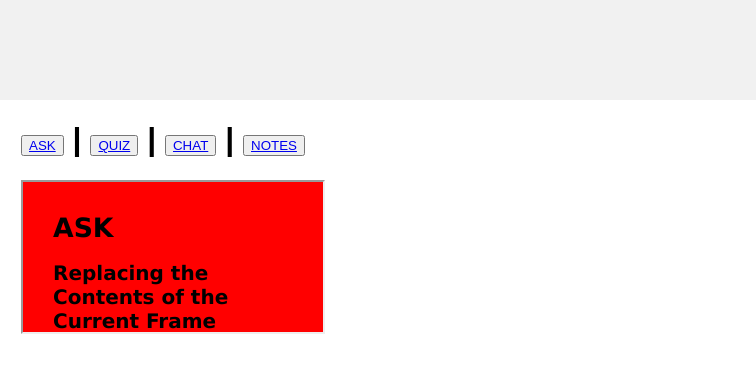
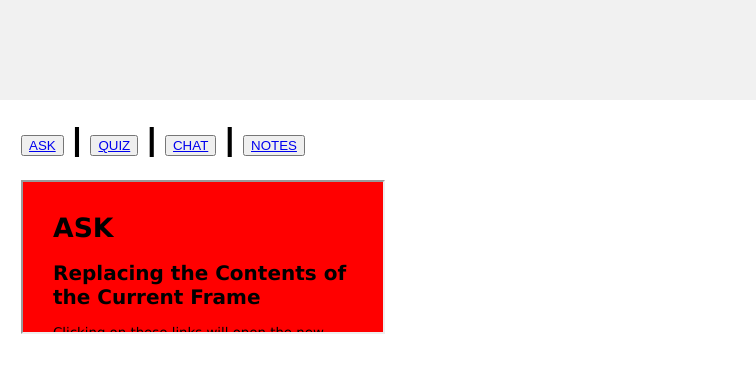
Before and after one commit to inci90/RMIT-ITS-Hackathon, a website: page frames_example_5/index.html in a window 1280 px wide. Shown: the top 384 px of the page, 524-1280 px from the left. Drawn offline with Linux system fonts and the light colour scheme.

Commit message:
updated index

```diff
--- a/frames_example_5/index.html
+++ b/frames_example_5/index.html
@@ -32,15 +32,17 @@
 
 		<main>
 
+
 			<div class="innertube">
-
-				<h1><button><a href="ask.html" target="askframe">ASK</a></button> | <button><a href="quiz.html" target="quizframe">QUIZ</a></button> | <button><a href="chat.html" target="chatframe">CHAT</a></button> | <button><a href="note.html" target="askframe">NOTES</a></button></h1>
-				<iframe src ="ask.html" name="askframe">
-		<p>your browser does not support iframes</p>
-	</iframe>
-
-
-					</div>
+			<h1><button><a href="ask.html" onload ="resizeIframe(this)"id="askframe" target="askframe">ASK</a></button>
+				| <button><a href="quiz.html" id="quizframe" target="quizframe">QUIZ</a></button>
+				| <button><a href="chat.html" id="chatframe" target="chatframe">CHAT</a></button>
+				| <button><a href="note.html" id="noteframe" target="noteframe">NOTES</a></button>
+			</h1>
+			<iframe src ="ask.html" width="50%" height="40%" name="askframe">
+				<p>your browser does not support iframes</p>
+			</iframe>
+			</div>
 		</main>
 	</body>
 
```
